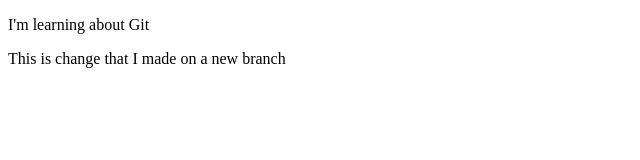
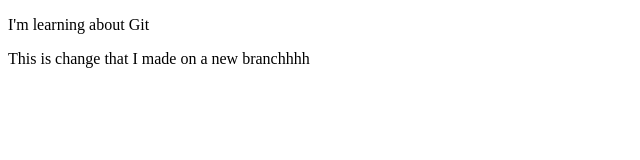
Before and after one commit to maisontiradoegas/background-generator, a plain HTML site: page index.html in a window 1280 px wide. Shown: the full height of the page, 0-640 px from the left. Drawn offline with Linux system fonts and the light colour scheme.

Commit message:
Final Change

```diff
--- a/index.html
+++ b/index.html
@@ -5,6 +5,6 @@
 </head>
 <body>
 <p> I'm learning about Git </p>
-<p> This is change that I made on a new branch </p>
+<p> This is change that I made on a new branchhhh </p>
 </body>
 </html>
```
